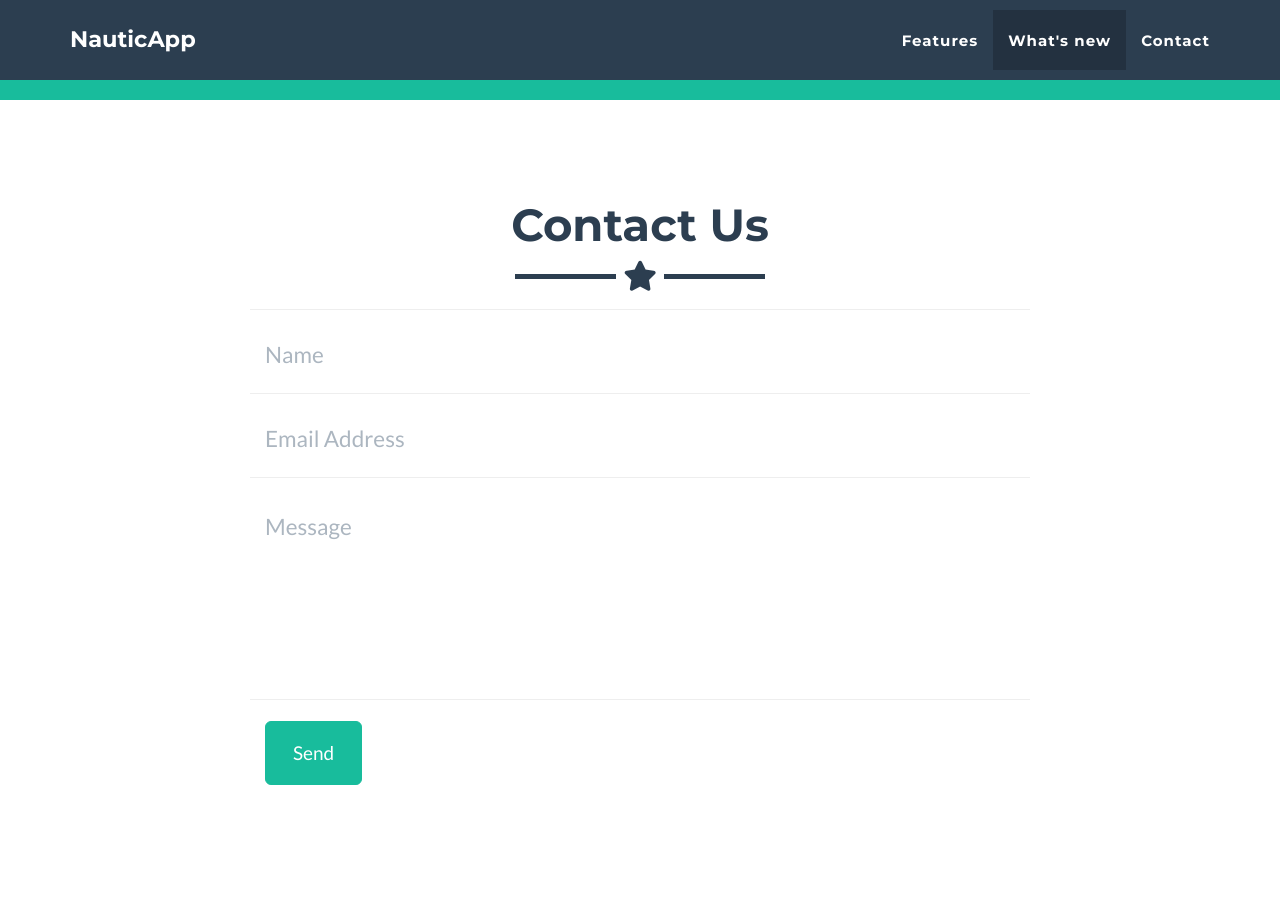
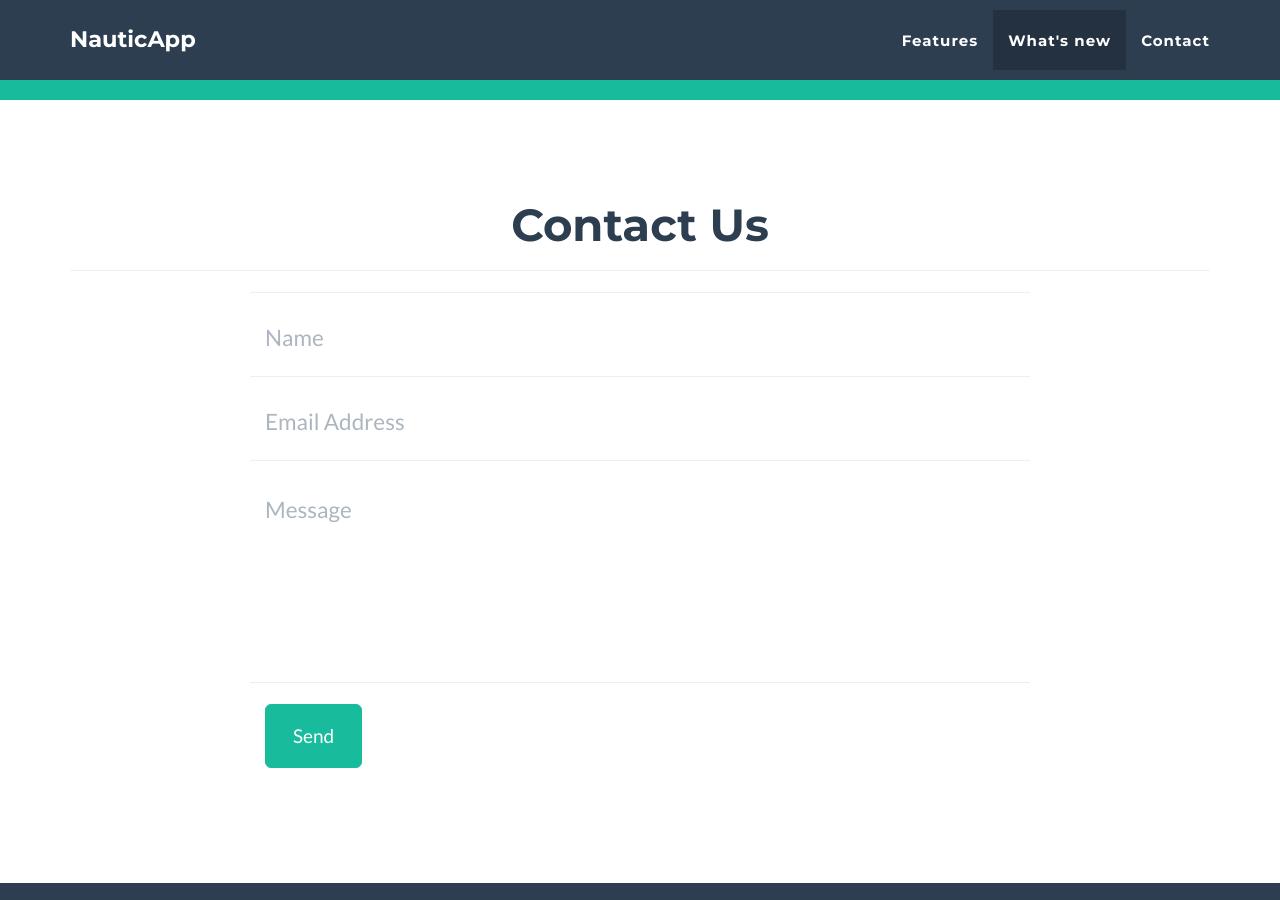
Before and after one commit to NauticApp/NauticApp.github.io, a Jekyll site: the page built from _posts/2023-01-04-feature-1.markdown, in a window 1280 px wide and 900 px high, scrolled down 2580 px. Built offline with Jekyll 4.4.1, drawn with Linux system fonts in a browser that asks for light colours.

Commit message:
contact us star removed

```diff
--- a/_includes/contact_disqus.html
+++ b/_includes/contact_disqus.html
@@ -4,7 +4,7 @@
     <div class="row">
       <div class="col-lg-12 text-center">
         <h2>Contact Us</h2>
-        <hr class="star-primary">
+        <hr class="">
       </div>
     </div>
     <div class="row">
--- a/_includes/contact_static.html
+++ b/_includes/contact_static.html
@@ -4,7 +4,7 @@
     <div class="row">
       <div class="col-lg-12 text-center">
         <h2>Contact Us</h2>
-        <hr class="star-primary">
+        <hr class="">
       </div>
     </div>
     <div class="row">
```
Also changed, not shown: 2 other files.
